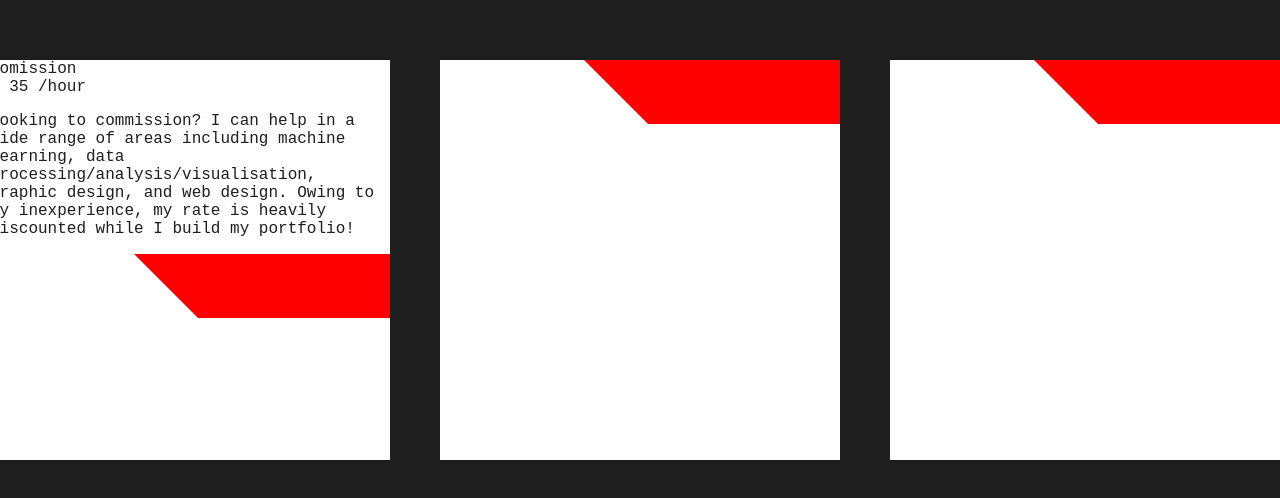
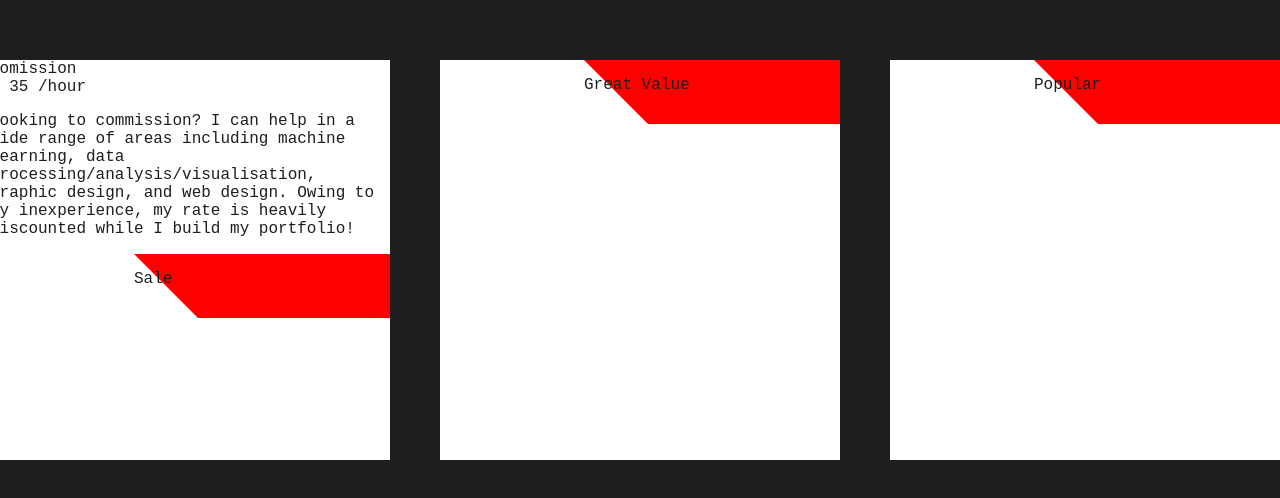
Before and after one commit to WillemPlusPlus/wllm, a website built with webpack: page dist/index.html in a window 1280 px wide. Shown: the part 1740-2238 px from the top of the page. Built offline with nearby package versions, Linux system fonts and the light colour scheme; a web font is replaced by a local one.

Commit message:
Added Markdown text: Text added dynamically in js Added css Poistioning

```diff
--- a/src/index.js
+++ b/src/index.js
@@ -77,16 +77,13 @@ document.addEventListener('scroll', (e) => {
   }
 });
 openAbout({"currentTarget":document.getElementById("about")})
-
-const svgMarkdowns = d3.select("#workWrapper").selectAll(".workOffer")
-    .data([{text:"Sale"},{text:"Great Value"},{text:"Popular"}])
+const w = vMax*20
+const h = vMax*5
+const divMarkdown = d3.select("#workWrapper").selectAll(".workOffer")
+    .data([{text:"Sale",w:w,h:h},{text:"Great Value",w:w,h:h},{text:"Popular",w:w,h:h}])
     .append("div")
         .attr("class", "markdown")
-    .append("svg")
-        .attr("class", "svgMarkdown")
-        .attr("width",vMax*20)
-        .attr("height",vMax*5)
 
+divMarkdown.each(createMarkdown)
 
-console.log(svgMarkdowns)
-svgMarkdowns.each(createMarkdown)
+console.log(divMarkdown)
--- a/src/svgDraw.js
+++ b/src/svgDraw.js
@@ -96,15 +96,20 @@ export const createBackground = (e, dataLines, vMax) =>{
 
 export const createMarkdown = (e,i,d) => {
   const root = d3.select(d[i])
-
-  const w = Number(root.attr("width"))
-  const h = Number(root.attr("height"))
+  console.log(root)
   const toPoint = (x,y) => {return " " + x.toString() +","+ y.toString() }
-  const poly = "0,0"+ toPoint(w+h,0) + toPoint(w+h,h) + toPoint(h,h)
-  root.append("polygon")
-  .data([poly])
-    .attr("stroke" , "none")
-    .attr("fill" , "red")
-    .attr("points", poly)
+  const poly = "0,0"+ toPoint(e.w+e.h,0) + toPoint(e.w+e.h,e.h) + toPoint(e.h,e.h)
+  root.append("svg")
+    .attr("class", "svgMarkdown")
+    .attr("width",e.w)
+    .attr("height",e.h)
+    .append("polygon")
+      .data([poly])
+      .attr("stroke" , "none")
+      .attr("fill" , "red")
+      .attr("points", poly)
+  root.append("p")
+    .attr("class","pMarkdown")
+    .text(e.text)
 
 }
```
Also changed, not shown: dist/index.html, dist/main.js.
